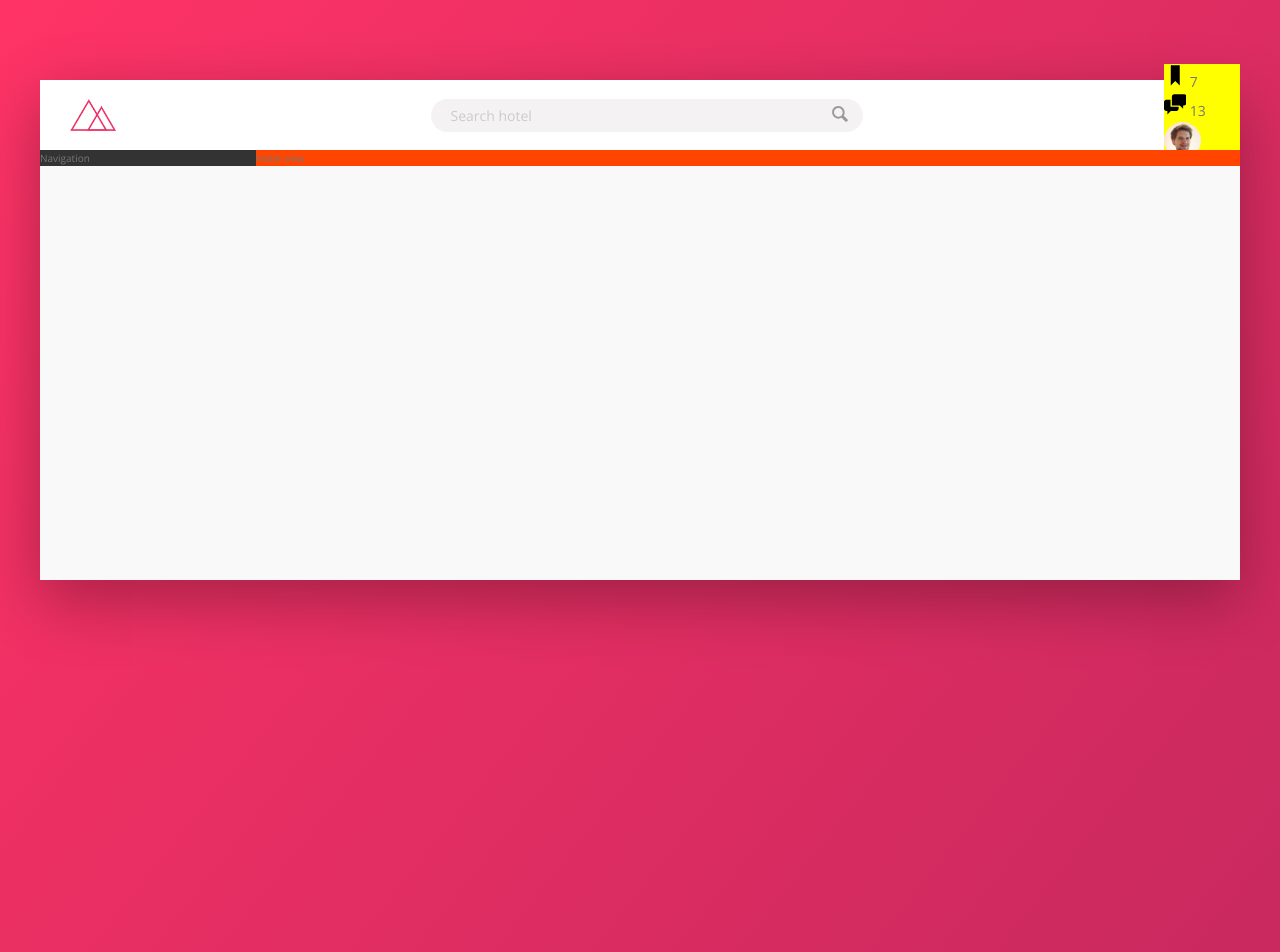
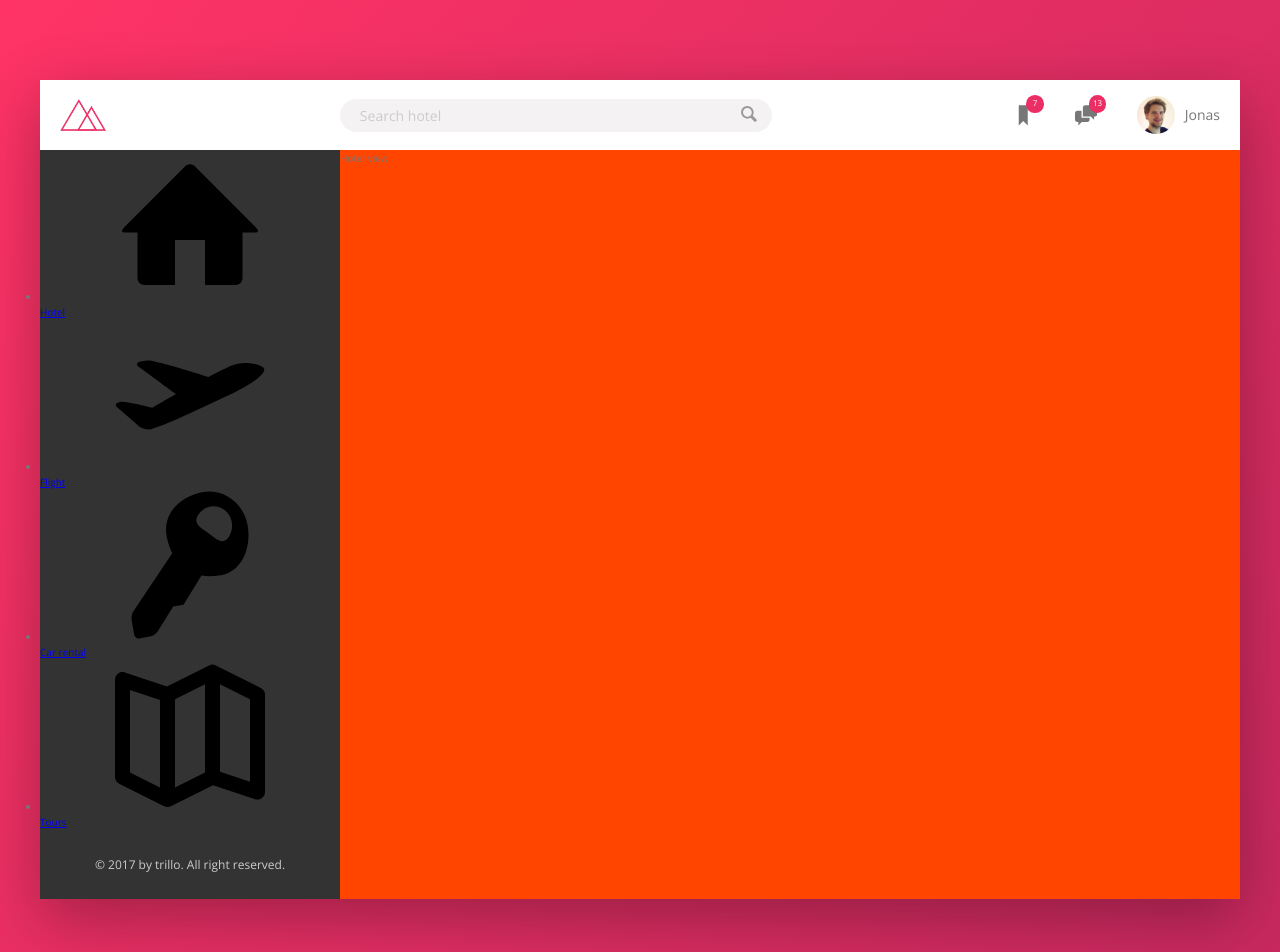
Before and after one commit to jeromos55/SCSS-Course, a website: page Trillo/index.html in a window 1280 px wide. Shown: the top 952 px of the page. Drawn offline with nearby package versions, Linux system fonts and the light colour scheme.

Commit message:
few changes

```diff
--- a/Trillo/index.html
+++ b/Trillo/index.html
@@ -44,8 +44,55 @@
 
         	<div class="content">
         		<nav class="sidebar">
-        			Navigation
+        			<ul class="side-nav">
+
+        				<li class="side-nav__item">
+        					<a href="#" class="side-nav__link">
+        						<svg class="side-nav__icon">
+        							<use xlink:href="img/sprite.svg#icon-home"></use>
+        							<span>Hotel</span>
+        						</svg>
+        					</a>
+        				</li>
+
+        				<li class="side-nav__item">
+        					<a href="#" class="side-nav__link">
+        						<svg class="side-nav__icon">
+        							<use xlink:href="img/sprite.svg#icon-aircraft-take-off"></use>
+        							<span>Flight</span>
+        						</svg>
+        					</a>
+        				</li>
+
+        				<li class="side-nav__item">
+        					<a href="#" class="side-nav__link">
+        						<svg class="side-nav__icon">
+        							<use xlink:href="img/sprite.svg#icon-key"></use>
+        							<span>Car rental</span>
+        						</svg>
+        					</a>
+        				</li>
+
+        				<li class="side-nav__item">
+        					<a href="#" class="side-nav__link">
+        						<svg class="side-nav__icon">
+        							<use xlink:href="img/sprite.svg#icon-map"></use>
+        							<span>Tours</span>
+        						</svg>
+        					</a>
+        				</li>
+
+        			</ul>
+
+							<div class="legal">
+								&copy; 2017 by trillo. All right reserved.
+							</div>
+
         		</nav>
+
+
+
+
         		<main class="hotel-view">
         			Hotel view
         		</main>
--- a/Trillo/sass/_components.scss
+++ b/Trillo/sass/_components.scss
@@ -1,6 +1,6 @@
 .logo {
 	height: 3.25rem;
-	margin-left: 3rem;
+	margin-left: 2rem;
 }
 
 .search {
@@ -40,7 +40,7 @@
 
 	&__button {
 		border: none;
-		background-color: var(--color-grey-lihgt-2);
+		background-color: var(--color-grey-light-2);
 
 		&:focus {
 			outline: none;
@@ -59,30 +59,73 @@
 }
 
 .user-nav {
-	background-color: yellow;
+	align-self: stretch;
+
+	display: flex;
+	align-items: center;
+
+	& > * {
+		padding: 0 2rem;
+		cursor: pointer;
+		height: 100%;
+		display: flex;
+		align-items: center;
+	}
+
+	& > *:hover {
+		background-color: var(--color-grey-light-2);
+	}
+
 	&__icon-box {
-
+		position: relative;
 	}
 
 	&__icon {
 		height: 2.25rem;
 		width: 2.25rem;
+		fill: var(--color-grey-dark-2);
 	}
 
 	&__notification {
+		font-size: .8rem;
+		height: 1.75rem;
+		width: 1.75rem;
+		border-radius: 50%;
+		background-color: var(--color-primary);
+		color: #fff;
+		position: absolute;
+		top: 1.5rem;
+		right: 1.1rem;
 
-	}
-
-	&__user {
-
+		display: flex;
+		justify-content: center;
+		align-items: center;
 	}
 
 	&__user-photo {
 		height: 3.75rem;
 		border-radius: 50%;
+		margin-right: 1rem;
+	}
+}
+
+.side-nav {
+	&__item {
+
 	}
 
-	&__user-name {
+	&__link {
+
+	}
+
+	&__icon {
 
 	}
 }
+
+.legal {
+	font-size: 1.2rem;
+	color: var(--color-grey-light-4);
+	text-align: center;
+	padding: 2.5rem;
+}
```
Also changed, not shown: Trillo/css/style.css.
